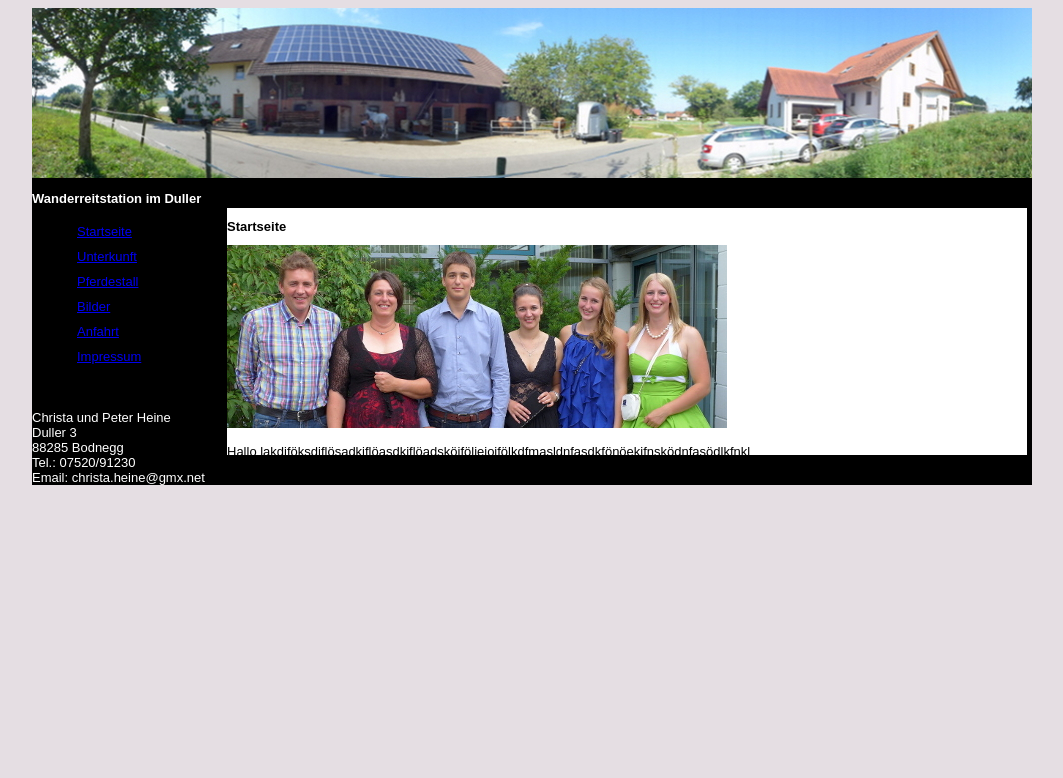
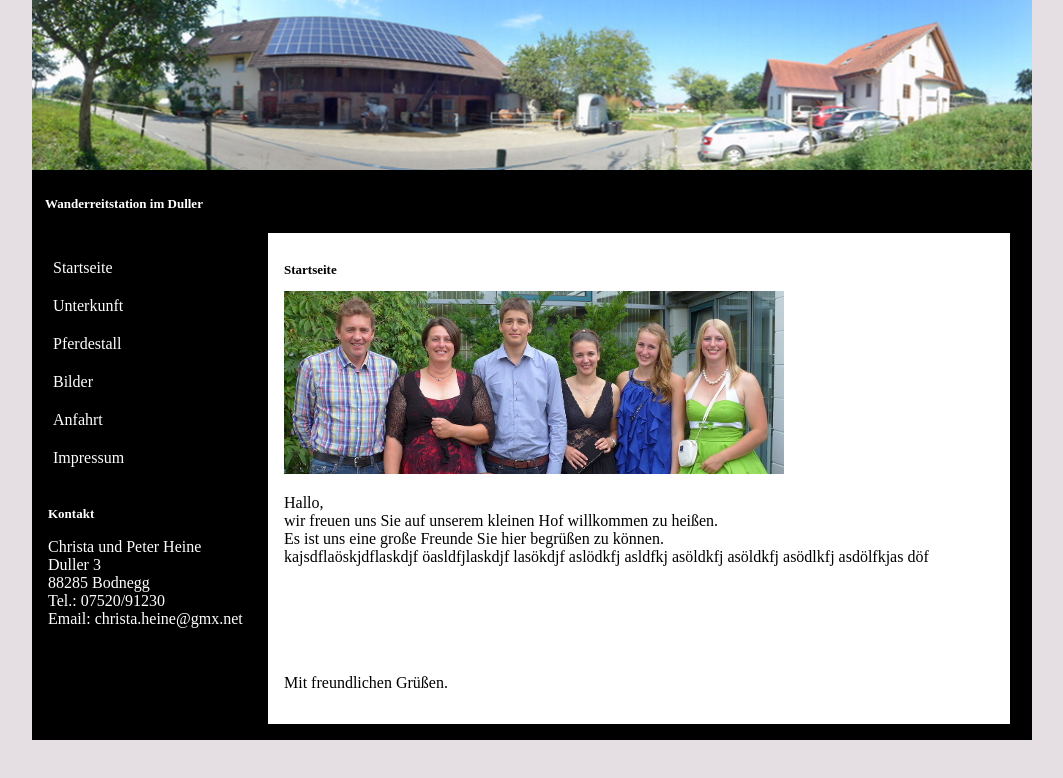
Before and after one commit to rethesa/Wanderreitsation-Duller, a plain HTML site: page mainPage.html in a window 1280 px wide. Shown: the whole page, without its empty margins (108-1171 px from the left). Drawn offline with Linux system fonts and the light colour scheme.

Commit message:
created first structure of mainPage and style.cs

```diff
--- a/mainPage.html
+++ b/mainPage.html
@@ -8,13 +8,12 @@
   </head>
 
   <body>
-  <div id = "wrapper">
-
-	<header>
+	<div id = "page">
+		<div id = "header">
 			<img src="pictures\hof.jpg" alt="Hof" >
 			<h1>Wanderreitstation im Duller</h1>
-	</header>
-	<nav>
+		</div>
+		<div id = "nav">
 			<ul>
 				<li><a href="mainPage.html">Startseite</a></li>
 				<li><a href="accomodation.html">Unterkunft</a></li>
@@ -23,21 +22,30 @@
 				<li><a href="approach.html">Anfahrt</a></li>
 				<li><a href="about.html">Impressum</a></li>
 			</ul>
+			<br>
 			<h2>Kontakt</h2>
 			<p>Christa und Peter Heine <br>
 			Duller 3 <br>
 			88285 Bodnegg <br>
 			Tel.: 07520/91230 <br>
 			Email: christa.heine@gmx.net</p>
-	</nav>
-	<section>
-		<h2>Startseite</h2>
+		</div>
+		<div id = content>
+			<h3>Startseite</h3>
 			<div id=abiimg>
 				<img src="pictures\abiball.jpg" alt="Abiball" class="center" >
 			</div>
-		<p>Hallo lakdjföksdjflösadkjflöasdkjflöadsköjföljeiojfölkdfmasldnfasdkfönöekjfnsködnfasödlkfnkl</p>
-	</section>
-
+			<p>Hallo,<br>
+			wir freuen uns Sie auf unserem kleinen Hof willkommen zu heißen.<br>
+			Es ist uns eine große Freunde Sie hier begrüßen zu können.<br>
+			kajsdflaöskjdflaskdjf öasldfjlaskdjf lasökdjf aslödkfj asldfkj asöldkfj asöldkfj asödlkfj asdölfkjas döf
+			<br>
+			<br>
+			<br><br>
+			<br>
+			<br><br>
+			Mit freundlichen Grüßen.</p>
+		</div>
 	</div>
   </body>
 </html>
--- a/style.css
+++ b/style.css
@@ -1,14 +1,50 @@
 body {
-  font-family: 'Droid Sans', sans-serif;
-  background-color: #E5DEE3;
+	background-color: #E5DEE3;
+	position: relative;
+	  width: 1000px;
+	  margin: 0 auto;
+}
+
+#page{
+	background-color: #000000;
+}
+
+#header {
+	background-color: #000000;
+}
+
+#nav{
+	background-color: #000000;
+	color: white;
+	display: inline-block;
+	vertical-align: top;
+	margin-bottom: 1em;
+	padding: 1em;
+	width: 200px;
+}
+
+#content{
+	background-color: #FFFFFF;
+	display: inline-block;
+	vertical-align: top;
+	margin-bottom: 1em;
+	margin-right: 1em;
+	padding: 1em;
+	width: 710px;
 }
 
 h1 {
 	font-size: 13px;
+	padding: 1em;
 	color: #FFFFFF;
 }
 
 h2 {
+	font-size: 13px;
+	color: #FFFFFF;
+}
+
+h3 {
 	font-size: 13px;
 	color: #000000;
 }
@@ -18,25 +54,27 @@ li {
   padding: 5px;
 }
 
-nav{
-  font-size: 13px;
-  color: white;
+li a {
+    display: block;
+    width: 100px;
+	color: #FFFFFF;
+
+	padding: 5px 0px;
+    text-decoration: none;
 }
 
-section{
-  position: absolute;
-    top: 200px;
-    bottom: 30px;
-    right: 5px;
-    width: 800px;
-  font-size: 13px;
-  color: #000000;
-  background-color: #FFFFFF;
+ul {
+    list-style-type: none;
+    margin: 0;
+    padding: 0;
+	width: 200px;
+    background-color: #000000;
 }
 
-#wrapper {
-	position: relative;
-	  width: 1000px;
-	  margin: 0 auto;
-	background-color: #000000;
+
+
+/* Change the link color on hover */
+li a:hover {
+    background-color: #555;
+    color: white;
 }
```
Lines whose indentation alone changed are shown as unchanged.
